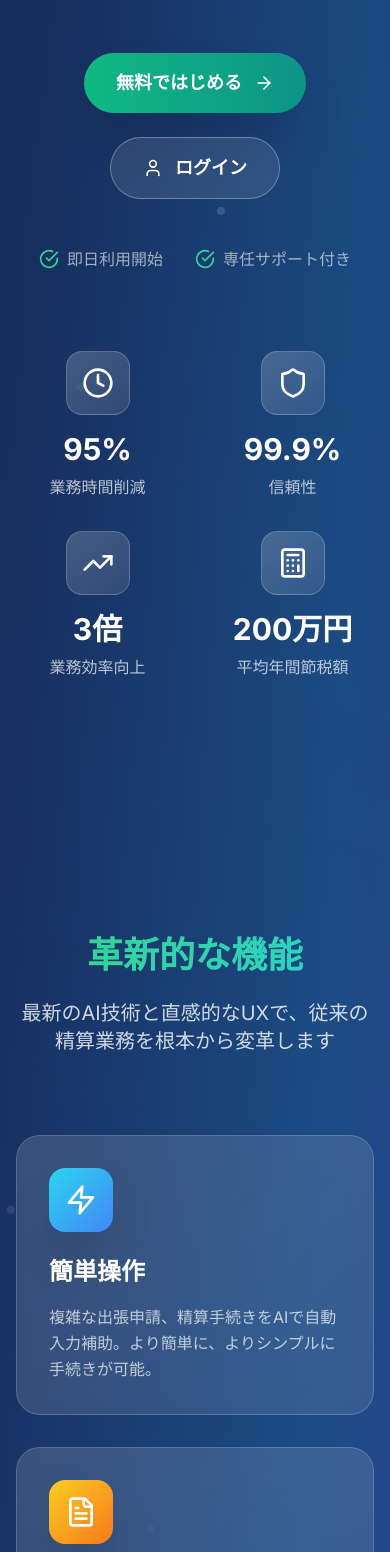
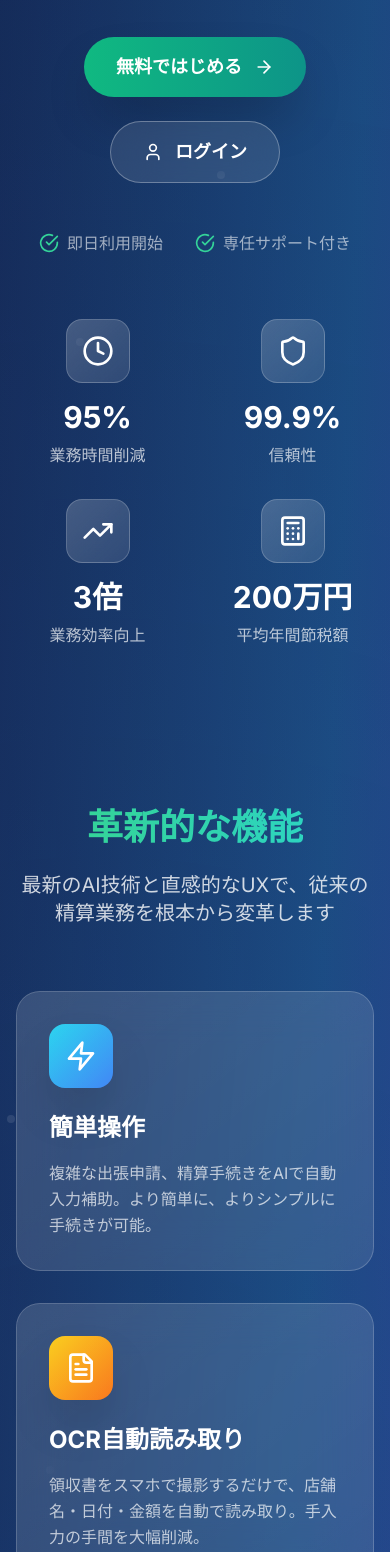
Before and after one commit to carrer55/Front0901, a React (Vite) app: page / in a window 390 px wide. Shown: the part 448-2000 px from the top of the page. Built offline with nearby package versions, Linux system fonts and the light colour scheme.

Commit message:
Adjust Landing Page section spacing for better balance

```diff
--- a/src/components/LandingPage.tsx
+++ b/src/components/LandingPage.tsx
@@ -278,7 +278,7 @@ function LandingPage({ onNavigate }: LandingPageProps) {
       </nav>
 
       {/* Hero Section */}
-      <section className="relative z-10 pt-20 pb-32 px-4 sm:px-6 lg:px-8">
+      <section className="relative z-10 pt-16 pb-20 px-4 sm:px-6 lg:px-8">
         <div className="max-w-7xl mx-auto">
           <div className="text-center mb-16">
             <div className="inline-flex items-center space-x-2 px-4 py-2 bg-gradient-to-r from-emerald-500/20 to-teal-500/20 rounded-full border border-emerald-400/30 mb-8">
@@ -329,8 +329,8 @@ function LandingPage({ onNavigate }: LandingPageProps) {
             </div>
           </div>
 
-          {/* Hero Stats */}
-          <div className="grid grid-cols-2 md:grid-cols-4 gap-8 mt-20">
+          {/* Hero Stats - Reduced top margin */}
+          <div className="grid grid-cols-2 md:grid-cols-4 gap-8 mt-12">
             {stats.map((stat, index) => {
               const Icon = stat.icon;
               return (
@@ -352,9 +352,9 @@ function LandingPage({ onNavigate }: LandingPageProps) {
       </section>
 
       {/* Features Section */}
-      <section id="features" className="relative z-10 py-32 px-4 sm:px-6 lg:px-8">
+      <section id="features" className="relative z-10 py-20 px-4 sm:px-6 lg:px-8">
         <div className="max-w-7xl mx-auto">
-          <div className="text-center mb-20">
+          <div className="text-center mb-16">
             <h2 className="text-4xl md:text-6xl font-bold text-white mb-6">
               <span className="bg-gradient-to-r from-emerald-400 to-teal-400 bg-clip-text text-transparent">
                 革新的な機能
@@ -391,9 +391,9 @@ function LandingPage({ onNavigate }: LandingPageProps) {
       </section>
 
       {/* Testimonials Section */}
-      <section id="testimonials" className="relative z-10 py-32 px-4 sm:px-6 lg:px-8">
+      <section id="testimonials" className="relative z-10 py-20 px-4 sm:px-6 lg:px-8">
         <div className="max-w-7xl mx-auto">
-          <div className="text-center mb-20">
+          <div className="text-center mb-16">
             <h2 className="text-4xl md:text-6xl font-bold text-white mb-6">
               <span className="bg-gradient-to-r from-yellow-400 to-orange-400 bg-clip-text text-transparent">
                 お客様の声
@@ -448,9 +448,9 @@ function LandingPage({ onNavigate }: LandingPageProps) {
       </section>
 
       {/* Pricing Section */}
-      <section id="pricing" className="relative z-10 py-32 px-4 sm:px-6 lg:px-8">
+      <section id="pricing" className="relative z-10 py-20 px-4 sm:px-6 lg:px-8">
         <div className="max-w-7xl mx-auto">
-          <div className="text-center mb-20">
+          <div className="text-center mb-16">
             <h2 className="text-4xl md:text-6xl font-bold text-white mb-6">
               <span className="bg-gradient-to-r from-purple-400 to-pink-400 bg-clip-text text-transparent">
                 シンプルな料金体系
@@ -531,8 +531,8 @@ function LandingPage({ onNavigate }: LandingPageProps) {
             </div>
           </div>
 
-          {/* 初期設定オプション */}
-          <div className="mt-20">
+          {/* 初期設定オプション - Reduced top margin */}
+          <div className="mt-16">
             <div className="backdrop-blur-xl bg-gradient-to-br from-amber-500/20 to-orange-500/20 rounded-3xl p-8 border border-amber-400/30 shadow-2xl">
               <div className="text-center mb-8">
                 <h3 className="text-2xl md:text-3xl font-bold text-white mb-4">
@@ -586,7 +586,7 @@ function LandingPage({ onNavigate }: LandingPageProps) {
       </section>
 
       {/* Footer */}
-      <footer id="contact" className="relative z-10 py-20 px-4 sm:px-6 lg:px-8 border-t border-white/20">
+      <footer id="contact" className="relative z-10 py-16 px-4 sm:px-6 lg:px-8 border-t border-white/20">
         <div className="max-w-7xl mx-auto">
           <div className="grid grid-cols-1 md:grid-cols-2 lg:grid-cols-4 gap-8 lg:gap-12">
             <div className="lg:col-span-2">
@@ -661,7 +661,7 @@ function LandingPage({ onNavigate }: LandingPageProps) {
             </div>
           </div>
 
-          <div className="border-t border-white/20 mt-12 lg:mt-16 pt-6 lg:pt-8">
+          <div className="border-t border-white/20 mt-10 lg:mt-12 pt-6 lg:pt-8">
             <div className="flex flex-col md:flex-row justify-between items-center space-y-4 md:space-y-0">
               <div className="flex flex-wrap justify-center md:justify-start gap-6 text-sm text-white/60">
                 <button onClick={() => onNavigate('company-info')} className="hover:text-white transition-colors">会社概要</button>
```
